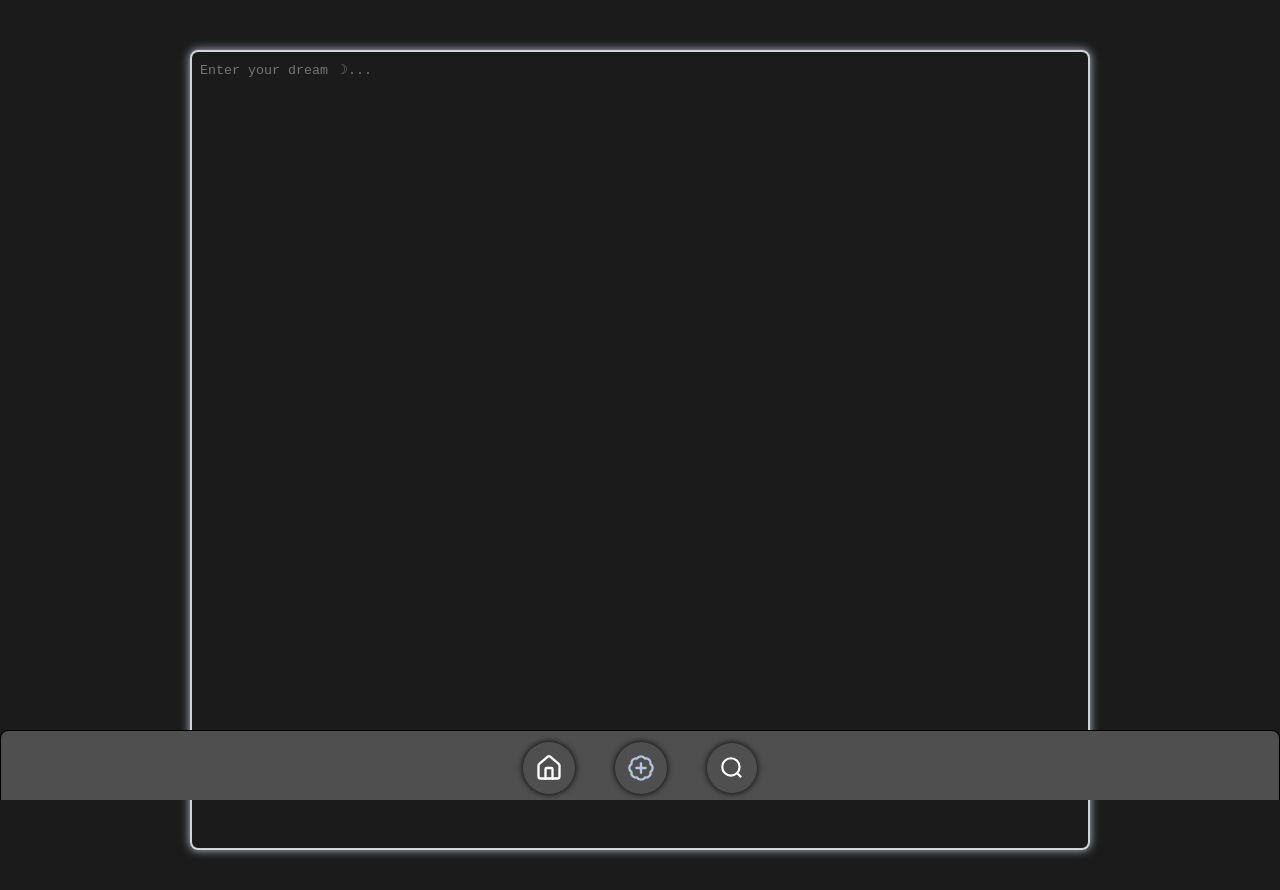
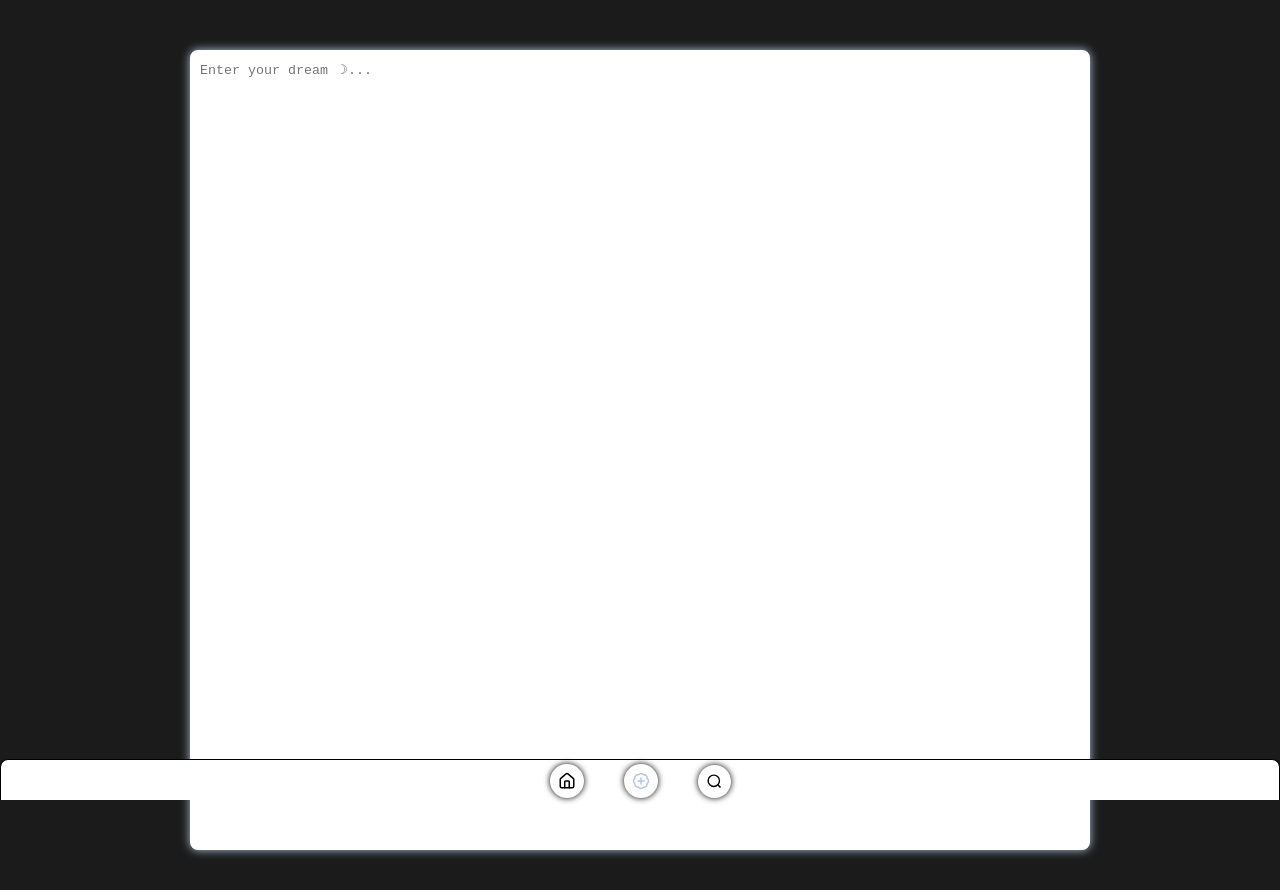
Before and after one commit to colepuls/Dream-Keeper, a React (Vite) app: page /create in a window 1280 px wide. Built offline with nearby package versions, Linux system fonts and the light colour scheme.

Commit message:
Restyled some things and fixed the edit and delete buttons

```diff
--- a/src/assets/DreamCard.css
+++ b/src/assets/DreamCard.css
@@ -4,7 +4,6 @@
   gap: 20px;
   width: 100%;
   max-width: 1200px;
-  margin-top: 80px;
   padding: 0 40px;
 }
 
@@ -13,12 +12,12 @@
   display: flex;
   align-items: center;
   justify-content: flex-start;
-  background-color: rgb(79, 79, 79);
+  background-color: rgb(255, 255, 255);
   border: none;
   border-radius: 8px;
   padding: 20px 16px;
   margin-bottom: 20px;
-  color: lightgray;
+  color: rgb(78, 78, 78);
   font-size: 1.1em;
   box-shadow: 0 0 4px rgba(0, 0, 0, 0.742);
   word-wrap: break-word;
@@ -107,6 +106,7 @@
   height: 17px;
   margin-top: 4px;
   margin-bottom: 4px;
+  margin-right: 14px;
 }
 
 .edit-icon {
--- a/src/assets/Modal.css
+++ b/src/assets/Modal.css
@@ -5,15 +5,6 @@
   60% {box-shadow: 0 0 10px lightsalmon;}
   80% {box-shadow: 0 0 10px lightyellow;}
   100% {box-shadow: 0 0 10px lightsteelblue;}
-}
-
-@keyframes cycleColorsText {
-  0% {color: lightblue;}
-  20% {color: lightcoral;}
-  40% {color: lightgreen;}
-  60% {color: lightsalmon;}
-  80% {color: lightyellow;}
-  100% {color: lightsteelblue;}
 }
 
 .modal {
@@ -27,16 +18,17 @@
 }
 
 .modal-box {
-  background: #1e1e1e;
-  border: 2px solid lightgray;
+  background: white;
+  border: 2px solid white;
   border-radius: 10px;
   padding: 24px 32px;
   width: 320px;
   animation: cycleColorsShadow 2s linear infinite;
-  color: lightgray;
+  color: rgb(27, 27, 27);
   display: flex;
   flex-direction: column;
   gap: 12px;
+  text-align: center;
 }
 
 
@@ -44,9 +36,9 @@
   padding: 6px 8px;
   font-size: 1em;
   border-radius: 4px;
-  border: 1px solid lightgray;
-  background: #2b2b2b;
-  animation: cycleColorsText 2s linear infinite;
+  border: 0.5px solid rgb(27, 27, 27);
+  background: white;
+  color: rgb(27, 27, 27);
 }
 
 .modal-box button {
@@ -62,12 +54,13 @@
 }
 
 #titleSave {
-  background: rgb(120,79,208);
+  color: rgb(27, 27, 27);
   transition: opacity 0.2s;
 }
 
 #titleCancel {
-  background: rgb(218, 114, 114);
+  background: lightgray;
+  color: rgb(27, 27, 27);
   transition: opacity 0.2s;
 }
 
--- a/src/assets/Navigator.css
+++ b/src/assets/Navigator.css
@@ -11,7 +11,7 @@
   position: fixed;
   bottom: 0;
   width: 100%;
-  background-color: rgb(79, 79, 79);
+  background-color: white;
   text-align: center;
   z-index: 300;
   padding-bottom: 60px;
@@ -27,7 +27,7 @@
   border-left: solid;
   border-color: black;
   border-width: 0.5px;
-  height: 70px;
+  height: 40px;
 }
 
 .color-animate {
@@ -57,11 +57,11 @@
   display: flex;
   align-items: center;
   justify-content: center;
-  padding: 12px;
+  padding: 8px;
   border-radius: 30px;
   background-color: transparent;
   transition: background-color 0.2s;
-  margin-top: 5px;
+  margin-top: 2px;
   transition: opacity 0.2s;
   box-shadow: 0 0 6px black;
   cursor: pointer;
--- a/src/assets/dreamInput.css
+++ b/src/assets/dreamInput.css
@@ -5,15 +5,6 @@
   60% {box-shadow: 0 0 10px lightsalmon;}
   80% {box-shadow: 0 0 10px lightyellow;}
   100% {box-shadow: 0 0 10px lightsteelblue;}
-}
-
-@keyframes cycleColorsText {
-  0% {color: lightblue;}
-  20% {color: lightcoral;}
-  40% {color: lightgreen;}
-  60% {color: lightsalmon;}
-  80% {color: lightyellow;}
-  100% {color: lightsteelblue;}
 }
 
 body {
@@ -37,15 +28,15 @@ body {
   padding-top: 10px;
   box-sizing: border-box;
   resize: none;
-  background-color: rgb(27, 27, 27);
+  background-color: white;
   border-radius: 8px;
   box-shadow: 0 0 5px rgba(255, 255, 255, 0.742);
-  color: lightgray;
+  color: rgb(27, 27, 27);
   padding-left: 8px;
   padding-right: 8px;
-  border-color: lightgray;
+  border-color: white;
   border-width: 2px;
-  animation: cycleColorsShadow 2s linear infinite, cycleColorsText 2s      linear infinite;
+  animation: cycleColorsShadow 2s linear infinite;
 }
 
 .textbox:focus {
--- a/src/components/DreamCard.jsx
+++ b/src/components/DreamCard.jsx
@@ -46,7 +46,7 @@ export default function DreamCard({ dream, onEdit, onDelete }) {
           toggleMenu(e);
         }}
       >
-        <EllipsisVertical color="white" />
+        <EllipsisVertical color="rgb(78, 78, 78)" />
       </button>
 
       {showMenu && (
@@ -57,10 +57,10 @@ export default function DreamCard({ dream, onEdit, onDelete }) {
               e.preventDefault();
               e.stopPropagation();
               toggleMenu(e);
-              onEdit;
+              onEdit(dream.id);
             }}
           >
-            <Pencil color="white" />
+            <Pencil color="white" size={18}/>
           </button>
           <button
             className="trash-icon"
@@ -68,10 +68,10 @@ export default function DreamCard({ dream, onEdit, onDelete }) {
               e.preventDefault();
               e.stopPropagation();
               toggleMenu(e);
-              onDelete;
+              onDelete(dream.id);
             }}
           >
-            <Trash color="white" />
+            <Trash color="white" size={18}/>
           </button>
         </div>
       )}
--- a/src/components/Navigator.jsx
+++ b/src/components/Navigator.jsx
@@ -5,14 +5,14 @@ export default function Navigator() {
   return (
     <div className="navigator-container">
         <Link to="/" className="home-button">
-          <House color="white" size={28} />
+          <House color="black" size={18} />
         </Link>
 
         <Link to="/create" className="create-button">
-          <BadgePlus className="color-animate" color="white" size={28} />
+          <BadgePlus className="color-animate" color="black" size={18} />
         </Link>
 
-        <Search className="search-button" color="white" size={50} />
+        <Search className="search-button" color="black" size={33} />
     </div>
   );
 }
```
